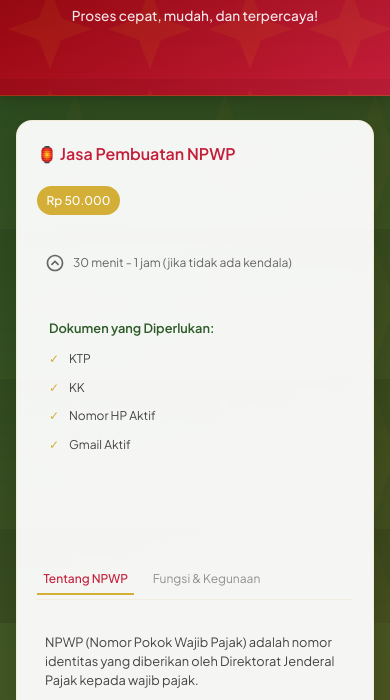
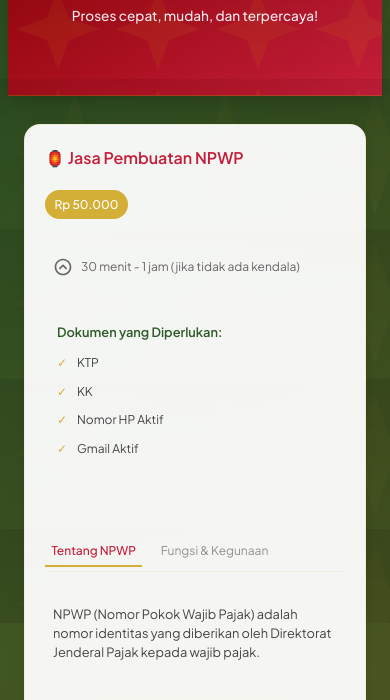
Before and after one commit to RoseRina/Jasa, a plain HTML site: page index.html in a window 390 px wide. Shown: the part 221-921 px from the top of the page. Drawn offline with Linux system fonts and the light colour scheme.

Commit message:
Update index.html

```diff
--- a/index.html
+++ b/index.html
@@ -49,6 +49,7 @@
       line-height: 1.6;
       min-height: 100vh;
       position: relative;
+      padding: 0 0.5rem;
     }
 
     body::before {
@@ -140,7 +141,7 @@
     .container {
       max-width: 1200px;
       margin: 1.5rem auto;
-      padding: 0 1rem;
+      padding: 1.5rem;
       display: grid;
       grid-template-columns: repeat(3, 1fr);
       gap: 1.25rem;
@@ -366,26 +367,24 @@
 
       .container {
         grid-template-columns: 1fr;
-        gap: 2rem;
-        padding: 1.5rem;
-        margin: 2rem auto;
+        padding: 1rem;
+        margin: 1rem auto;
+        gap: 1.5rem;
       }
 
       .card {
+        background: var(--card-bg);
         border-radius: 16px;
         padding: 1.5rem;
-        margin-bottom: 0;
-        box-shadow: 0 8px 24px rgba(0, 0, 0, 0.12);
+        box-shadow: 0 4px 12px rgba(0, 0, 0, 0.08);
         border: 1px solid var(--card-border);
+        margin: 0;
         position: relative;
-      }
-
-      .card:last-child {
-        margin-bottom: 0;
-      }
-
-      .card::after {
-        display: none;
+        transition: transform 0.3s ease, box-shadow 0.3s ease;
+      }
+
+      .container > :last-child {
+        margin-bottom: 2rem;
       }
 
       .card-header h2 {
@@ -510,14 +509,13 @@
       }
 
       .container {
-        padding: 0 0.875rem;
-        margin: 1.5rem auto;
-        gap: 2rem;
+        padding: 0.75rem;
+        gap: 1.25rem;
       }
 
       .card {
         padding: 1.25rem;
-        margin-bottom: 2rem;
+        margin: 0;
       }
 
       .card::after {
```
